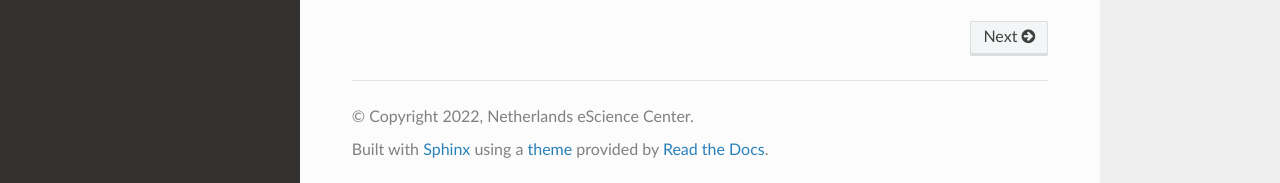
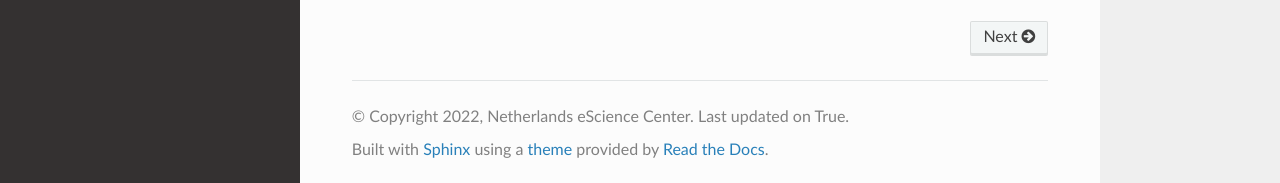
Before and after one commit to EcoExtreML/STEMMUS_SCOPE_Processing, a Sphinx documentation site: the page built from docs/index.rst, in a window 1280 px wide and 1138 px high. Shown: the part 952-1135 px from the top of the window. Built offline with Sphinx 7.4.7 and the Read the Docs theme 2.0.0, drawn with Linux system fonts in a browser that asks for light colours; pages that are not in the unit, such as notebooks, are missing from menus.

```diff
--- a/docs/conf.py
+++ b/docs/conf.py
@@ -57,6 +57,12 @@ source_suffix = {
 myst_heading_anchors = 3
 
 html_sourcelink_suffix = ''  # Allows downloading ipynb source files
+
+html_context = {
+    "display_github": False, # Add 'Edit on Github' link instead of 'View page source'
+    "last_updated": True,
+    "commit": False,
+}
 
 # Add any paths that contain templates here, relative to this directory.
 templates_path = ["_templates"]
```
